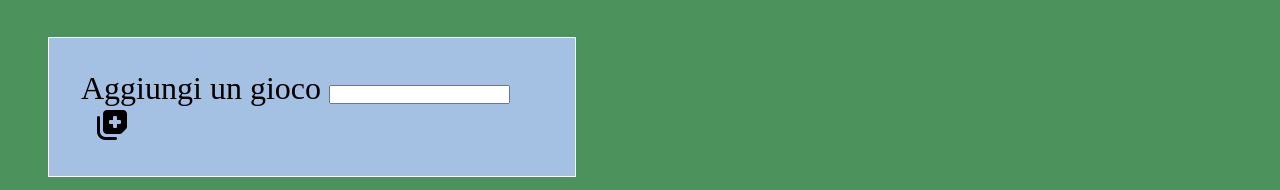
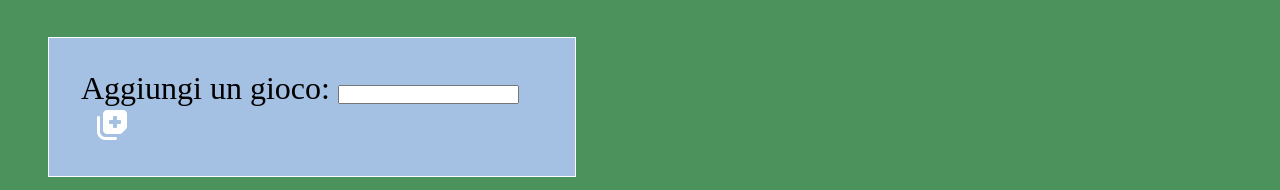
Before and after one commit to SimoneColombo1/vue-todolist, a plain HTML site: page index.html in a window 1280 px wide. In both pictures the pointer is over the icon 113 px from the left and 553 px from the top of the page. Shown: the part 429-619 px from the top of the page. Drawn offline with nearby package versions, Linux system fonts and the light colour scheme.

Commit message:
cambiato il colore del logo per aggiungere un elemento alla lista quando in hover

```diff
--- a/CSS/style.css
+++ b/CSS/style.css
@@ -77,3 +77,6 @@ input{
     margin-left: 1rem;
 
 }
+.fa-notes-medical:hover{
+    color: white;
+}
--- a/index.html
+++ b/index.html
@@ -34,7 +34,7 @@
 </ul>
 <span v-else>Vuoto</span>
 <div class="aggiungo">
-<label for="">Aggiungi un gioco</label>
+<label for="">Aggiungi un gioco:</label>
 <input type="text" id="nuovo" v-model="nuovo" @keyup.enter="aggiungi(nuovo)">
 
 <i class="fa-solid fa-notes-medical" @click="aggiungi(nuovo)"></i>
```
